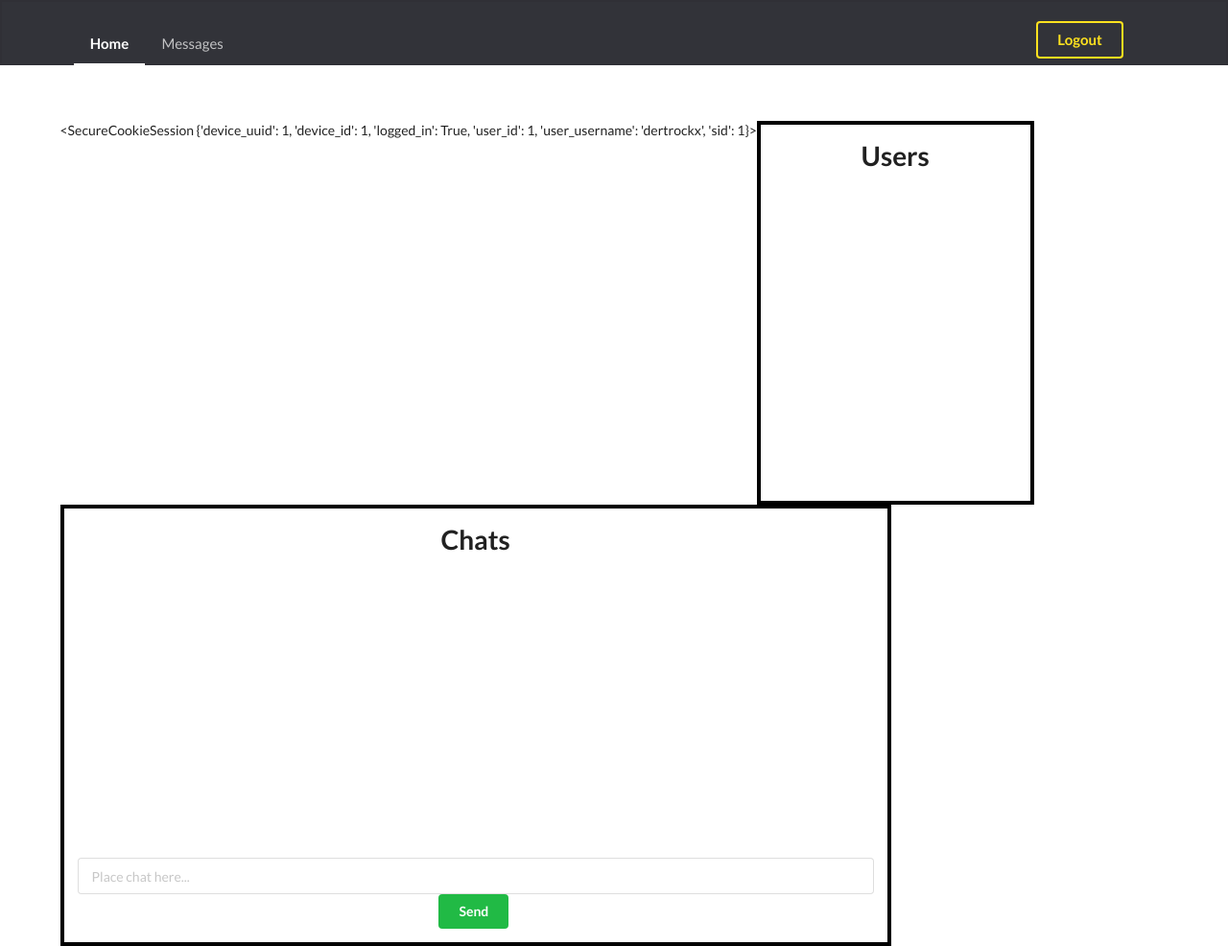
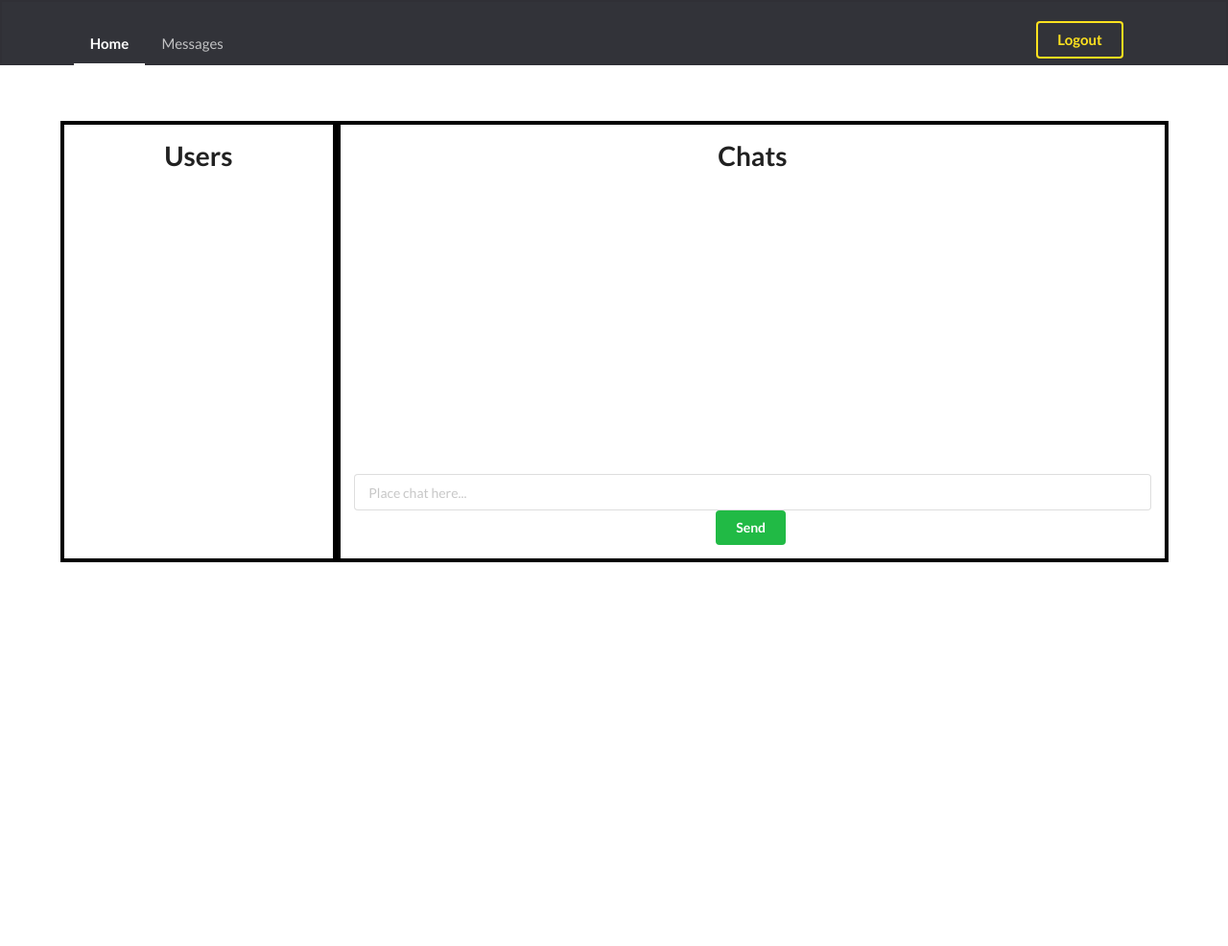
Before and after one commit to dertrockx/simple_chat, a Flask app: page /chat/ in a window 1280 px wide. Shown: the whole page at 96% size. After the commit the page ends 586 px from the top, so only its background shows below. Run offline with Flask 2, Linux system fonts and the light colour scheme; a user stored in the database is signed in; some libraries are stand-ins or nearby versions.

Commit message:
Polished the chat frontend, the problem now is: 	1. Whenever a new message is loaded, the scrollable div is not automatically scrolled; and 	2. Users can only broadcast their chats globally, but cannot send chats individually.

```diff
--- a/app.py
+++ b/app.py
@@ -102,7 +102,7 @@
 		session_ids = Session.query.filter_by(user_id=session.get('user_id')).all()
 		active_user = ActiveUser.query.filter_by(user_id=session.get('user_id')).first()
 		device = Device.query.filter_by(uuid=session.get('device_uuid')).first()
-		print(device)
+
 		if len(session_ids) == 1:
 			db.session.delete(active_user)
 			db.session.commit()
@@ -111,7 +111,6 @@
 				db.session.delete(sess)
 				db.session.commit()
 		if device:
-			print("Deleting device...")
 			db.session.delete(device)
 			db.session.commit()
 		session.pop('logged_in')
@@ -171,10 +170,6 @@
 	messages = Message.query.order_by('timestamp').all()
 	for message in messages:
 		mes = mes_.dump(message).data
-		if mes.get('user_id') == session.get('user_id'):
-			mes['owner'] = True
-		else:
-			mes['owner'] = False
 		serialized_messages.append(mes)
 	io.emit('list_all_messages', serialized_messages, broadcast=True)
 
@@ -184,7 +179,7 @@
 	db.session.add(mes)
 	db.session.commit()
 	message = MessageSchema().dump(mes).data
-	io.emit("update_message", message, broadcast=True)
+	io.emit("update_message", [message], broadcast=True)
 
 
 if __name__ == '__main__':
--- a/templates/chat.html
+++ b/templates/chat.html
@@ -50,12 +50,15 @@
 {% endblock style %}
 {% block content %}
 <div class="ui stackable grid container" style="padding-top: 10em;">
-	{{ session }}
 	<div class="four wide column" style="border: 4px solid black; min-height: 400px; text-align: center;">
-		<h1>Users</h1>
-		<ul id="usersList">
+		<div class="row">
+			<div class="column">
+				<h1>Users</h1>
+			</div>
+		</div>
+		<div id="usersList" class="ui middle aligned selection list">
 
-		</ul>
+		</div>
 	</div>
 	<div class="twelve wide column"  style="min-height: 400px; border: 4px solid black; text-align: center;">
 		<h1>Chats</h1>
@@ -73,24 +76,21 @@
 {% block script %}
 <script type="text/javascript">
 	let socket = io.connect('http://' + document.domain + ':' + location.port);
-	const username = $("#message").data('user');
 	$(document).ready(function() {
 		let chats = $('.chats');
-		let height = chats.height();
-		chats.animate({scrollTop: height}, 'slow');
 		socket.emit('request_all_messages');
 	});
-	let user_list = $('ul#usersList');
 	socket.on('connect', function(){
 		console.log("Connected")
 		socket.emit('request_users');
 	})
 	socket.on('list_users', function(message){
+		let user_list = $('#usersList');
 		console.dir(message);
 		let users = message;
 		user_list.empty();
 		for(user of users){
-			user_list.append('<li>' + user.username + '</li>');
+			user_list.append("<div class='item'><div class='header'>" + user.username + "</div></div>");
 		}
 	})
 	$('#sendMessage').on('click', function(event) {
@@ -101,31 +101,32 @@
 		input_.val('');
 	});
 	socket.on('list_all_messages', function(messages){
-		update_chats(messages)
+		update_chats(messages);
+		scroll_to_bottom();
 	});
-	function update_chats(messages) {
+	socket.on('update_message', function(message){
+		update_chats(message);
+		scroll_to_bottom();
+	});
+	function update_chats(messages){
 		let chats = $('.chats');
+		const username = $("#message").data('user');
 		for(message of messages){
-			if (message.owner){
+			if(message.user.username == username){
 				chats.append('<li class="me">' + message.message + '</li>');
 			}
 			else {
 				chats.append('<li class="him">' + message.message + '</li>');
 			}
 		}
-		let height = chats.height();
-		console.log(height)
-		chats.animate({scrollTop: height}, 'fast');
 	}
-	socket.on('update_message', function(message){
-		let chats = $('.chats');
-		console.log(message);
-		if(message.user.username == username){
-			chats.append('<li class="me">' + message.message + '</li>');
-		}
-		else {
-			chats.append('<li class="him">' + message.message + '</li>');
-		}
-	})
+	function scroll_to_bottom(){
+		let height = 0;
+		$('.chats li').each(function(i, value){
+			height += parseInt($(this).height());
+		});
+		console.log(height);
+		$('.chats').animate({scrollTop: height});
+	}
 </script>
 {% endblock script %}
```
Also changed, not shown: chat.db.
